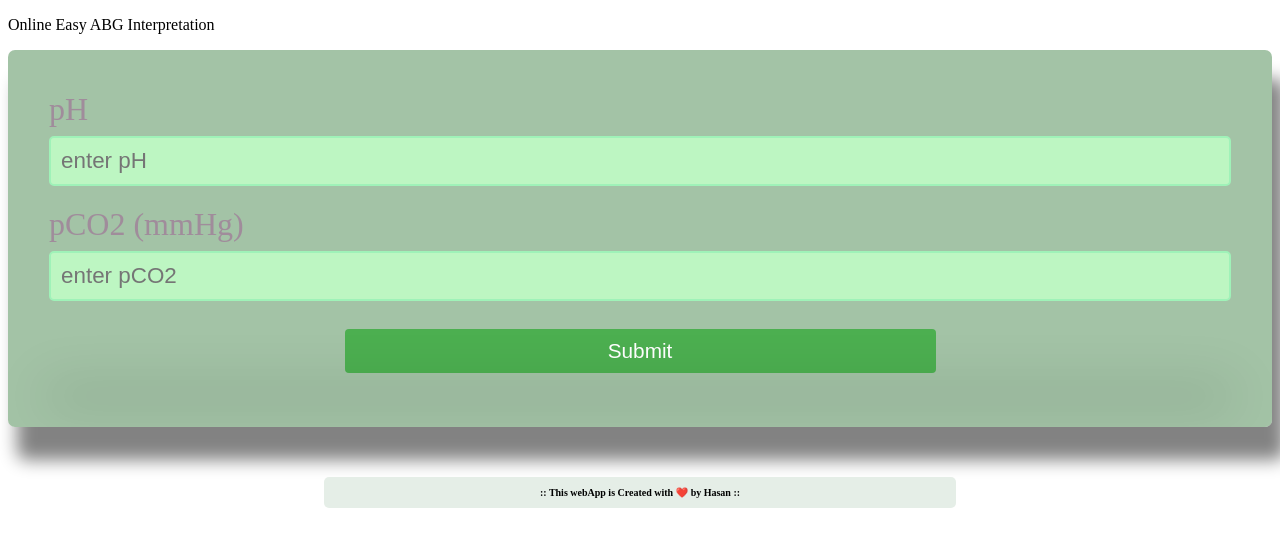
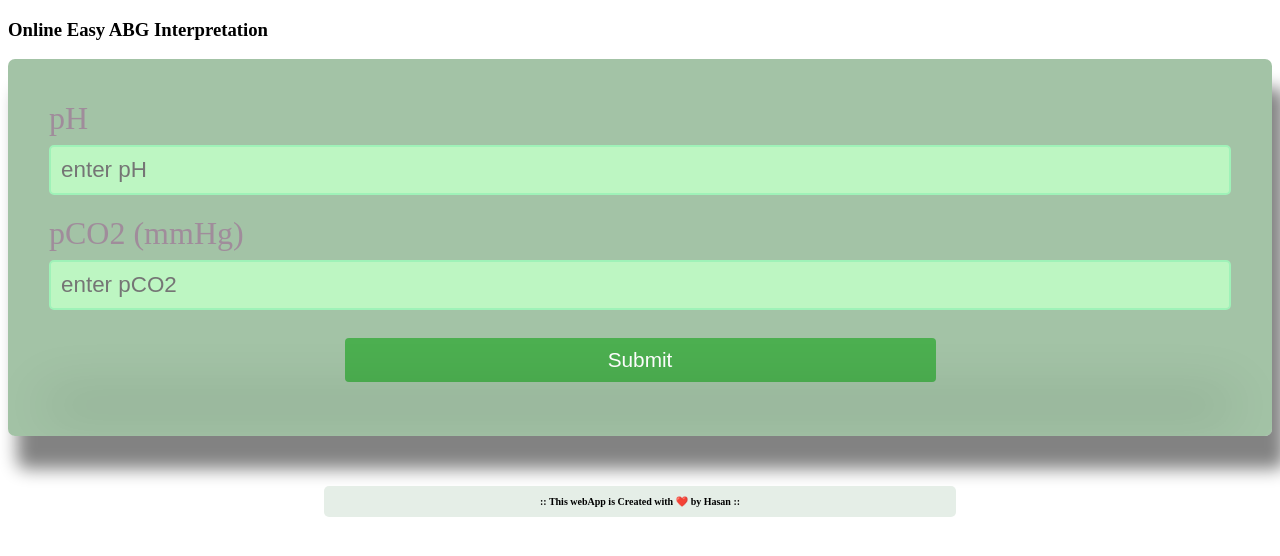
Before and after one commit to hasanUseGH/github.io-abg, a plain HTML site: page index.html in a window 1280 px wide. Drawn offline with Linux system fonts and the light colour scheme.

Commit message:
Update index.html

```diff
--- a/index.html
+++ b/index.html
@@ -11,9 +11,10 @@
 </head>
 
 <body>
-    <div class="abgHeadingConatiner">
-        <p>Online Easy ABG Interpretation</p>
-    </div>
+<!--     <div class="abgHeadingConatiner">
+        <p></p>
+    </div> -->
+    <div id="abgH3"> <h3>Online Easy ABG Interpretation</h3> </div>
     <div class="mainFormConatiner" id="abgFormBigContainer">
 
 
```
